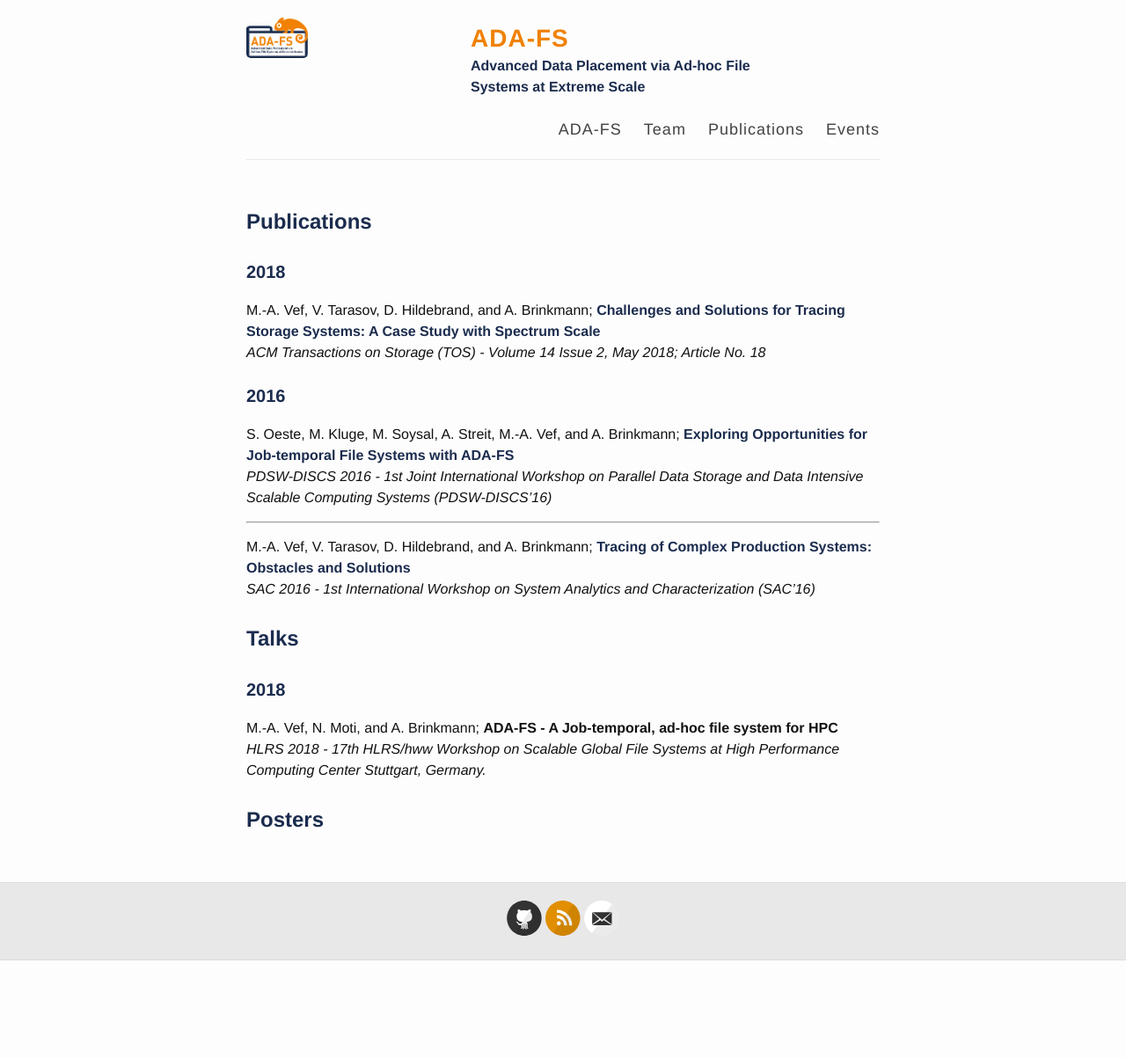
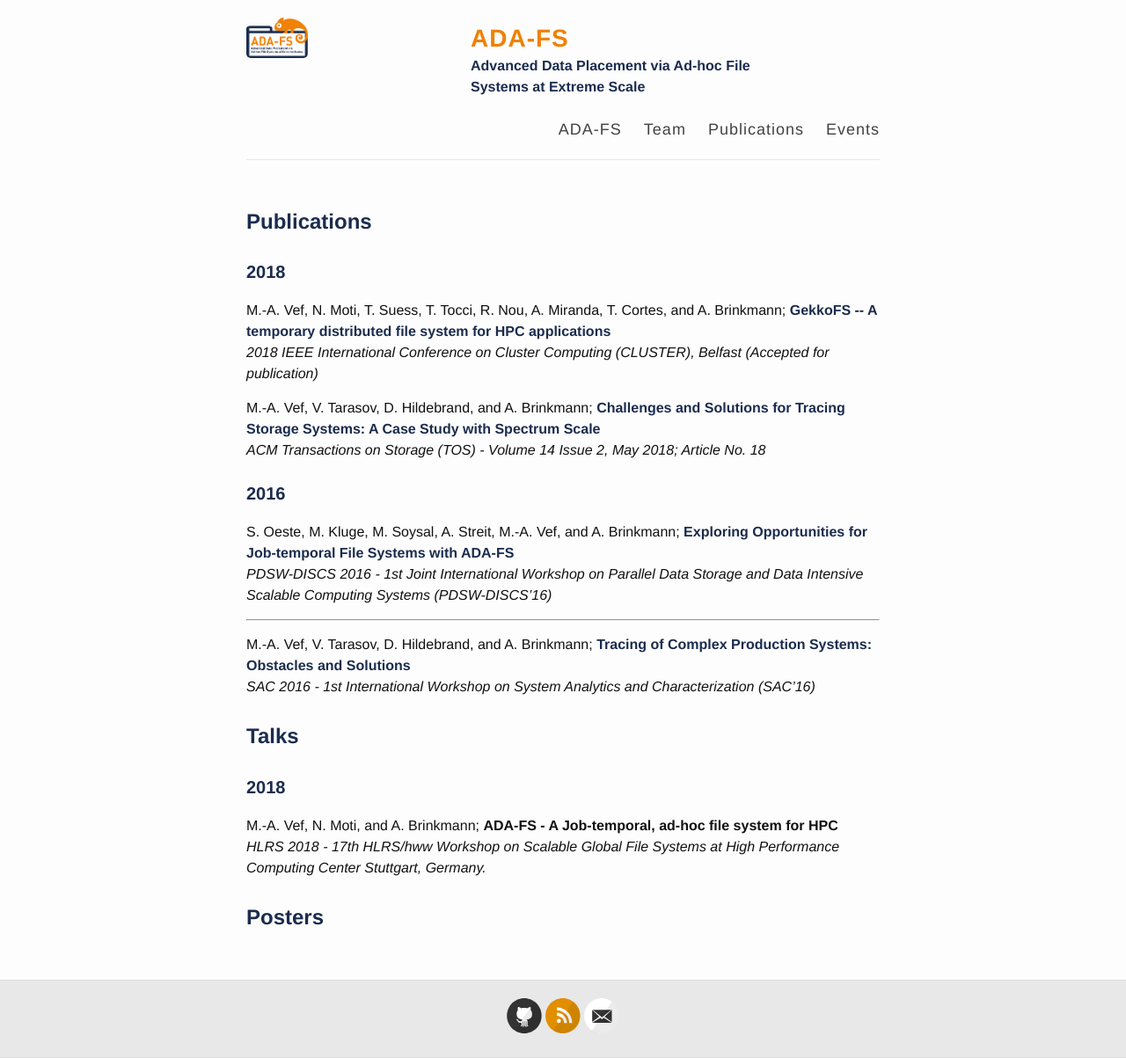
Before and after one commit to ada-fs/ada-fs.github.io, a Jekyll site: the page built from publications.md, in a window 1280 px wide. Shown: the whole page at 88% size. Built offline with Jekyll 4.4.1, drawn with Linux system fonts in a browser that asks for light colours; before the commit the page ends 1092 px from its top, so only the background shows below that.

Commit message:
publication update

```diff
--- a/publications.md
+++ b/publications.md
@@ -7,6 +7,16 @@ permalink: /publications/
 ## Publications
 
 ### 2018
+
+<p>M.-A. Vef, N. Moti, T. Suess, T. Tocci, R. Nou, A. Miranda, T. Cortes, and A. Brinkmann;
+  <a href="about:blank">
+    <b>GekkoFS -- A temporary distributed file system for HPC applications</b>
+  </a>
+  <br>
+  <em>
+		2018 IEEE International Conference on Cluster Computing (CLUSTER), Belfast (Accepted for publication)
+	</em>
+</p>
 
 <p>M.-A. Vef, V. Tarasov, D. Hildebrand, and A. Brinkmann;
   <a href="https://dl.acm.org/citation.cfm?id=3149376">
```
